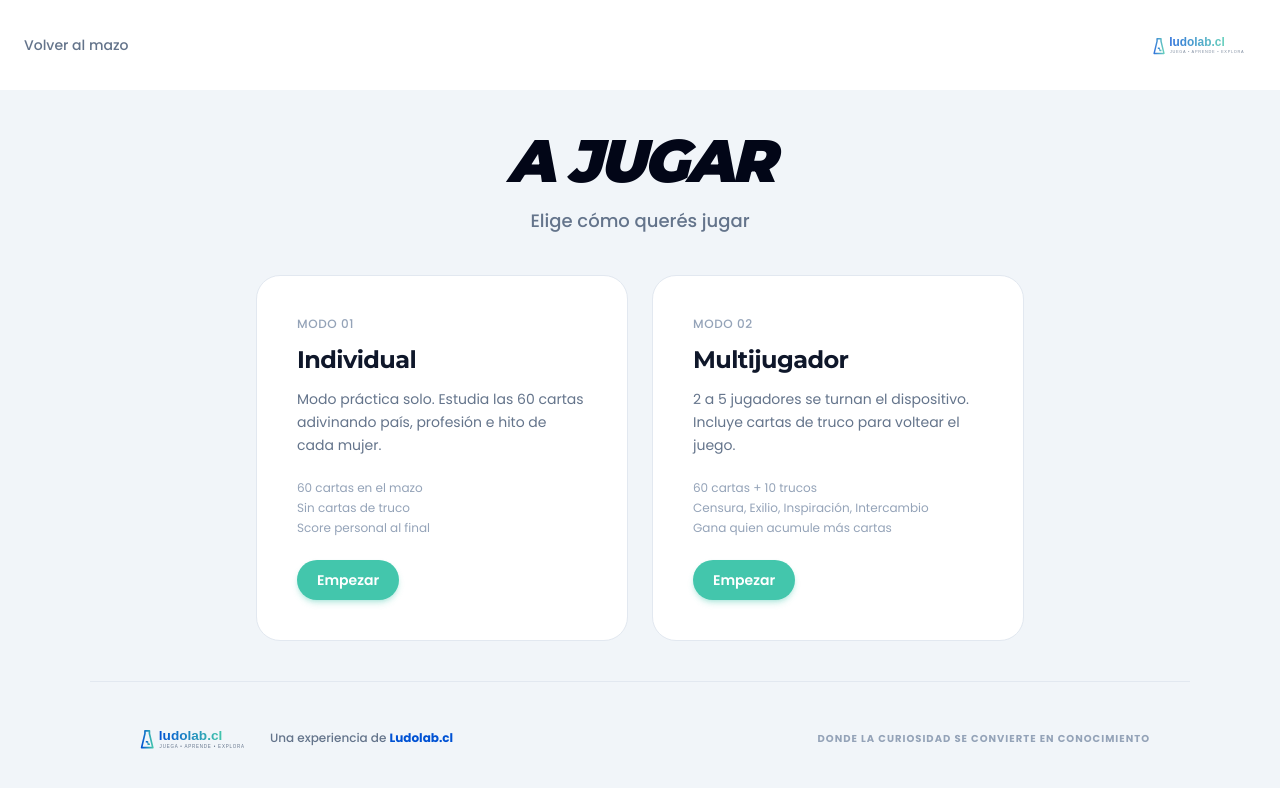
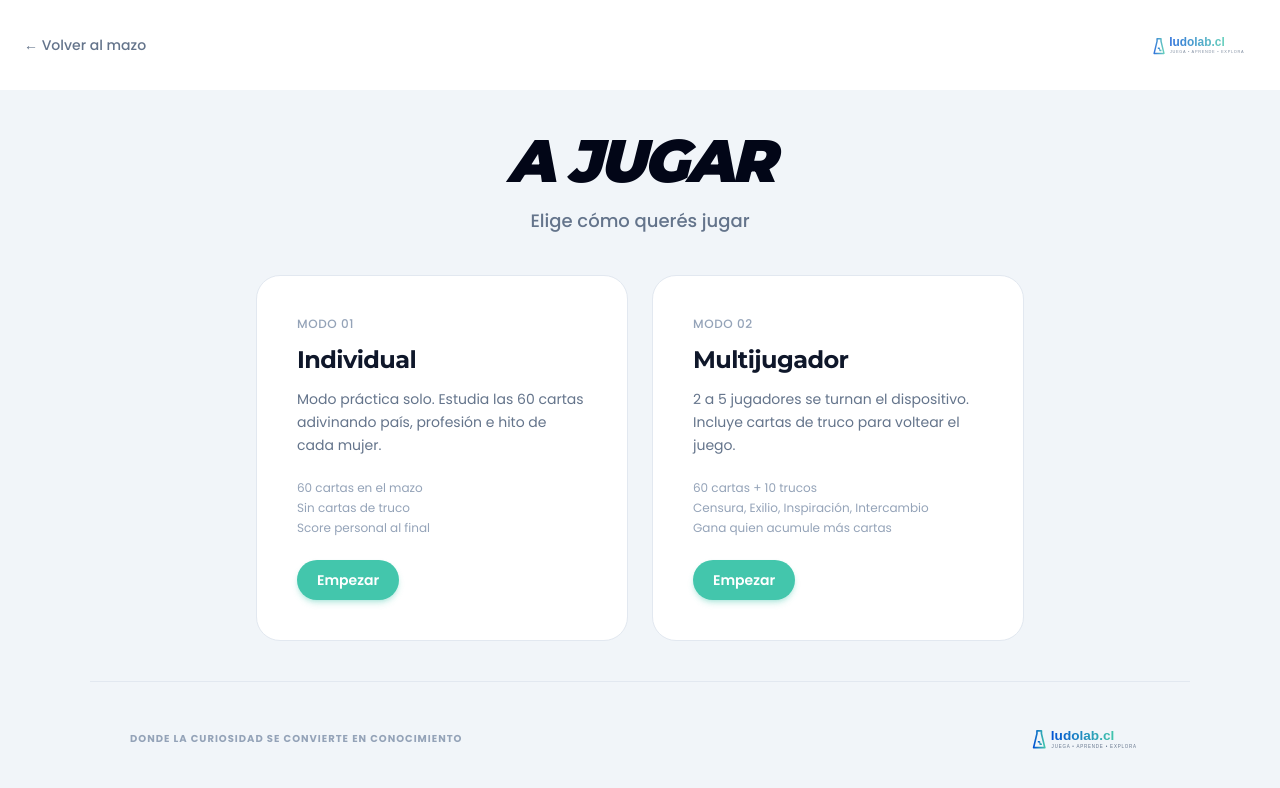
Before and after one commit to faldunero/mujeres-que-cambiaron-el-mundo, a plain HTML site: page juego.html in a window 1280 px wide. Drawn offline with nearby package versions, Linux system fonts and the light colour scheme.

Commit message:
CTA fin de juego más expresivo + tooltips + simplificar footer

```diff
--- a/juego.html
+++ b/juego.html
@@ -42,8 +42,8 @@
     <!-- HEADER -->
     <div class="w-full bg-white border-b border-slate-100">
         <div class="max-w-[1400px] mx-auto h-[90px] flex items-center justify-between px-6">
-            <a href="index.html" class="text-slate-500 hover:text-ludo-azul text-sm font-medium transition-colors">
-                Volver al mazo
+            <a href="index.html" title="Salir de la partida y volver a explorar todas las cartas del mazo" class="text-slate-500 hover:text-ludo-azul text-sm font-medium transition-colors">
+                ← Volver al mazo
             </a>
             <img src="logo/logotipo.svg" alt="Ludolab" class="h-7 opacity-80">
         </div>
@@ -156,8 +156,8 @@
                 <button onclick="reiniciar()" class="flex-1 bg-ludo-azul hover:bg-ludo-azul-dark text-white font-medium py-3 px-6 rounded-full text-sm transition-colors">
                     Jugar de nuevo
                 </button>
-                <a href="index.html" class="flex-1 text-center bg-white border border-slate-200 hover:border-ludo-azul text-slate-900 font-medium py-3 px-6 rounded-full text-sm transition-colors">
-                    Volver al mazo
+                <a href="index.html" title="Vuelve a explorar las 60 cartas: descubre biografías completas, hitos históricos y aprende más sobre cada mujer" class="flex-1 text-center bg-white border border-slate-200 hover:border-ludo-azul text-slate-900 font-medium py-3 px-6 rounded-full text-sm transition-colors">
+                    Explorar sus historias
                 </a>
             </div>
         </section>
@@ -1154,11 +1154,10 @@
     </script>
 
     <footer class="max-w-[1100px] mx-auto px-6 md:px-10 py-10 border-t border-slate-200 flex flex-col md:flex-row items-center justify-between gap-4">
-        <a href="https://ludolab.cl" target="_blank" class="hover:opacity-80 transition-opacity flex items-center gap-3">
-            <img src="logo/logotipo.svg" alt="Ludolab" class="h-8">
-            <span class="text-slate-500 text-xs font-medium">Una experiencia de <span class="font-bold text-ludo-azul">Ludolab.cl</span></span>
+        <p class="text-slate-400 text-[10px] font-black uppercase tracking-widest order-2 md:order-1">Donde la curiosidad se convierte en conocimiento</p>
+        <a href="https://ludolab.cl" target="_blank" title="Ir a ludolab.cl" class="hover:opacity-80 transition-opacity order-1 md:order-2">
+            <img src="logo/logotipo.svg" alt="Ludolab.cl" class="h-8">
         </a>
-        <p class="text-slate-400 text-[10px] font-black uppercase tracking-widest">Donde la curiosidad se convierte en conocimiento</p>
     </footer>
 </body>
 </html>
```
Also changed, not shown: detalle.html (+3 -4 lines), index.html (+3 -4 lines).
